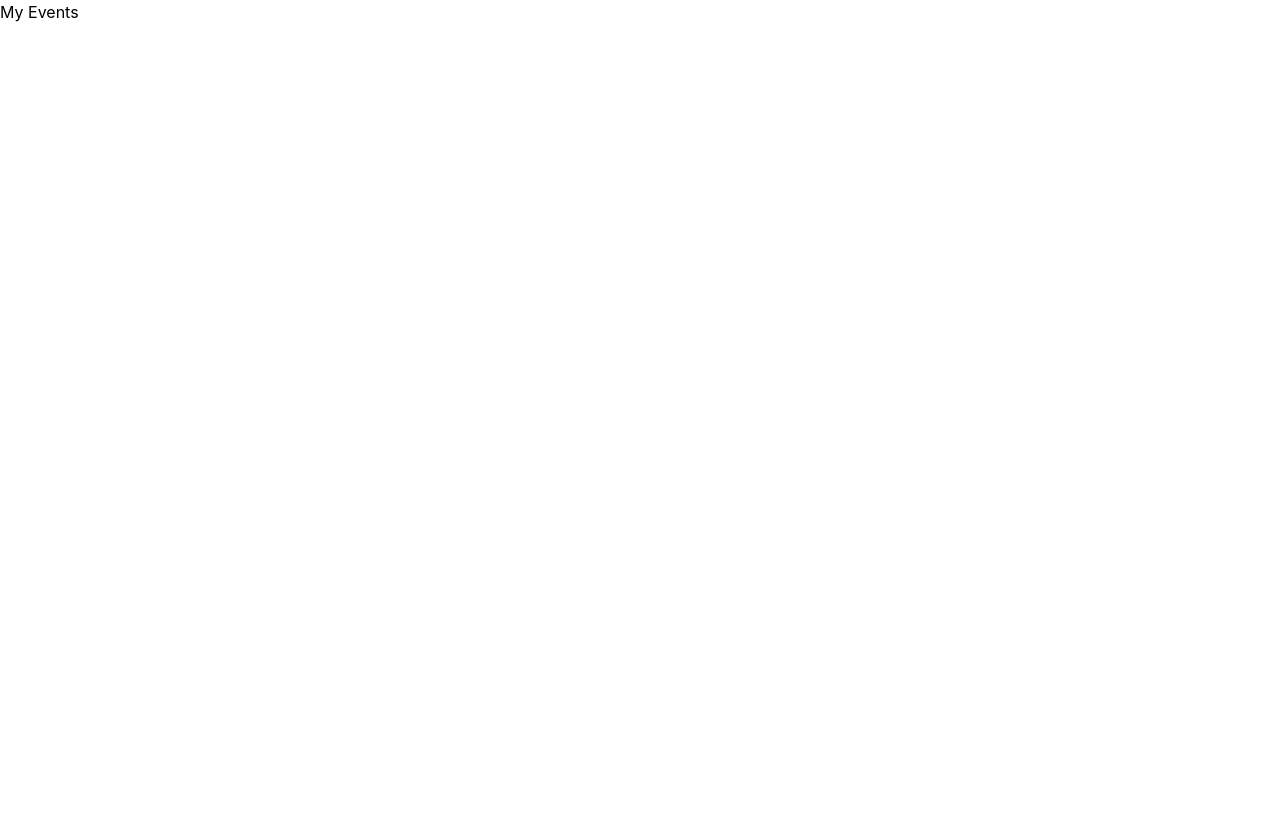
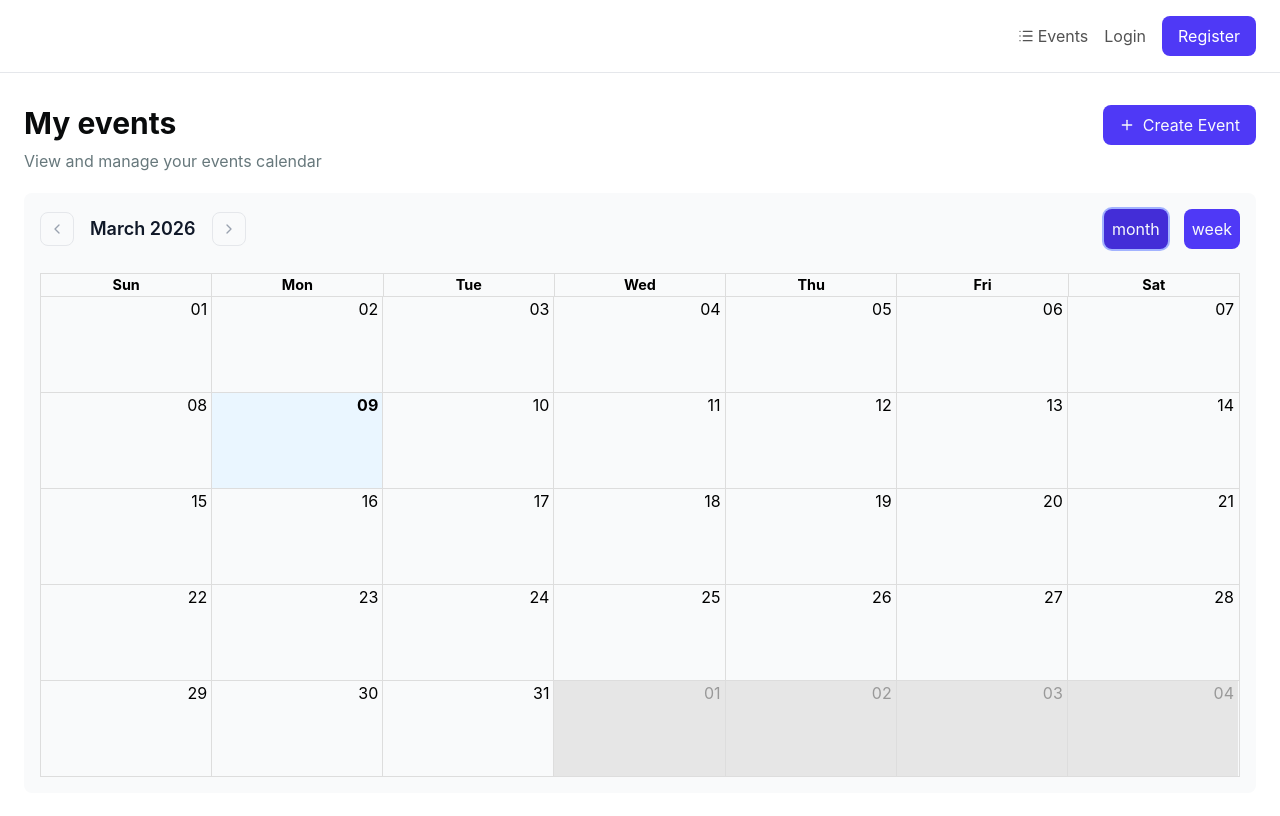
Before and after one commit to toriruban/Application, a React app in the folder frontend/: page /my-events in a window 1280 px wide. Shown: the top 816 px of the page. Built offline with nearby package versions, Linux system fonts and the light colour scheme; no server answers; the HTML template or start-up script is replaced by a standard one.

Commit message:
feat: add my events page with calendar and custom toolbar

```diff
--- a/frontend/package.json
+++ b/frontend/package.json
@@ -14,6 +14,7 @@
     "axios": "^1.13.6",
     "date-fns": "^4.1.0",
     "lucide-react": "^0.577.0",
+    "moment": "^2.30.1",
     "react": "^19.2.0",
     "react-big-calendar": "^1.19.4",
     "react-dom": "^19.2.0",
--- /dev/null
+++ b/frontend/src/components/CustomToolbar.tsx
@@ -0,0 +1,57 @@
+import { type ToolbarProps, Navigate } from 'react-big-calendar'
+import { ChevronRight, ChevronLeft } from 'lucide-react'
+
+export default function CustomToolbar({
+  onNavigate,
+  onView,
+  label,
+  view,
+}: ToolbarProps) {
+  const goBack = () => {
+    onNavigate(Navigate.PREVIOUS)
+  }
+
+  const goNext = () => {
+    onNavigate(Navigate.NEXT)
+  }
+
+  return (
+    <div className="flex flex-col sm:flex-row justify-between items-center mb-6 gap-4">
+      {/* LEFT SIDE: navigation + title */}
+      <div className="flex items-center gap-4 ">
+        <button
+          onClick={goBack}
+          className="p-2 border border-gray-200 hover:bg-gray-50  rounded-lg overflow-hidden cursor-pointer"
+          type="button"
+        >
+          <ChevronLeft size={16} className="text-gray-400" />
+        </button>
+        <span className="text-lg font-semibold text-gray-900">{label}</span>
+        <button
+          onClick={goNext}
+          className="p-2 border border-gray-200 hover:bg-gray-50  rounded-lg overflow-hidden cursor-pointer"
+          type="button"
+        >
+          <ChevronRight size={16} className="text-gray-400" />
+        </button>
+      </div>
+      {/* RIGHT SIDE: navigation + title */}
+      <div className="flex items-center gap-4">
+        <button
+          onClick={() => onView('month')}
+          className={`transition-all duration-200 p-2 rounded-lg cursor-pointer text-slate-50 ${view === 'month' ? 'bg-indigo-700 ring-2 ring-indigo-300' : 'bg-indigo-600 hover:bg-indigo-700'}`}
+          type="button"
+        >
+          month
+        </button>
+        <button
+          onClick={() => onView('week')}
+          className={`transition-all duration-200 p-2 rounded-lg cursor-pointer text-slate-50 ${view === 'week' ? 'bg-indigo-700 ring-2 ring-indigo-300' : 'bg-indigo-600 hover:bg-indigo-700'}`}
+          type="button"
+        >
+          week
+        </button>
+      </div>
+    </div>
+  )
+}
--- a/frontend/src/components/Navbar.tsx
+++ b/frontend/src/components/Navbar.tsx
@@ -6,27 +6,42 @@ export default function Navbar() {
     const { isAuthenticated, logout, user } = useAuthStore();
 
     return (
-        <nav className='border-b border-gray-200 px-6 py-4 flex justify-end items-center gap-4'>
-            <Link to='/events' className='flex items-center gap-1 text-neutral-600 hover:text-neutral-900'>
+      <nav className="sticky top-0 z-50 80 backdrop-blur-md border-b border-gray-200 px-6 py-4 flex justify-end items-center gap-4">
+        <Link
+          to="/events"
+          className="flex items-center gap-1 text-neutral-600 hover:text-neutral-900"
+        >
           <List size={16} />
           Events
         </Link>
         {isAuthenticated && (
           <>
-                    <Link to='/my-events' className='flex items-center gap-1 text-neutral-600 hover:text-neutral-900'>
+            <Link
+              to="/my-events"
+              className="flex items-center gap-1 text-neutral-600 hover:text-neutral-900"
+            >
               <Calendar size={16} />
               My events
             </Link>
-                    <Link to='/events/create' className='flex items-center gap-2 bg-indigo-600 text-slate-50 px-4 py-2 rounded-lg hover:text-indigo-900'>
+            <Link
+              to="/events/create"
+              className="flex items-center gap-2 bg-indigo-600 text-slate-50 px-4 py-2 rounded-lg hover:bg-indigo-700 transition-all duration-200"
+            >
               <Plus size={16} />
               Create Event
             </Link>
-                    <span className='flex items-center gap-1 text-neutral-600'>
-                        <User size={16} />
+            <div className="w-0.5 h-8 bg-gray-200 " />
+            <span className="flex items-center gap-1 text-neutral-600">
+              <User
+                size={30}
+                className="bg-indigo-200 text-indigo-400 rounded-full p-1.5"
+              />
               {user?.name}
             </span>
-                    <button onClick={logout}
-                        className='cursor-pointer text-neutral-600 hover:text-neutral-900'>
+            <button
+              onClick={logout}
+              className="cursor-pointer text-neutral-600 hover:text-neutral-900"
+            >
               <LogOut size={16} />
             </button>
           </>
@@ -34,10 +49,20 @@ export default function Navbar() {
 
         {!isAuthenticated && (
           <>
-                    <Link to='/login' className='text-neutral-600 hover:text-neutral-900'>Login</Link>
-                    <Link to='/register' className='bg-indigo-600 text-white px-4 py-2 rounded-lg hover:bg-indigo-700'>Register</Link>
+            <Link
+              to="/login"
+              className="text-neutral-600 hover:text-neutral-900"
+            >
+              Login
+            </Link>
+            <Link
+              to="/register"
+              className="bg-indigo-600 text-white px-4 py-2 rounded-lg hover:bg-indigo-700 transition-all duration-200"
+            >
+              Register
+            </Link>
           </>
         )}
       </nav>
-    );
+    )
 }
--- a/frontend/src/index.css
+++ b/frontend/src/index.css
@@ -1 +1,8 @@
 @import "tailwindcss";
+@import "react-big-calendar/lib/css/react-big-calendar.css";
+
+.rbc-day-bg,
+.rbc-day-slot,
+.rbc-time-slot {
+  cursor: pointer;
+}
--- a/frontend/src/pages/EventDetailPage.tsx
+++ b/frontend/src/pages/EventDetailPage.tsx
@@ -105,13 +105,12 @@ export default function EventDetailPage() {
         <Navbar />
         <div className="max-w-3xl mx-auto px-6 py-8">
           {/* back button */}
-          <Link
-            to="/events"
-            className="flex items-center gap-2 text-neutral-500 hover:text-neutral-900 mb-6"
+          <button
+            onClick={() => navigate(-1)}
+            className="flex items-center gap-2 text-neutral-500 hover:text-neutral-900 mb-6 cursor-pointer"
           >
             <ArrowLeft size={16} /> Back
-          </Link>
-
+          </button>
                 {isOrganizer && (
             <div className="flex gap-2">
               <Link
--- a/frontend/src/pages/MyEventsPage.tsx
+++ b/frontend/src/pages/MyEventsPage.tsx
@@ -1,3 +1,113 @@
+import { useEffect, useState } from 'react';
+import { Link } from 'react-router-dom';
+import api from '../services/api'
+import Navbar from '../components/Navbar';
+import { Plus } from 'lucide-react';
+import { Calendar, momentLocalizer, Views, type View } from 'react-big-calendar';
+import { type ToolbarProps } from 'react-big-calendar'
+import moment from 'moment';
+import 'react-big-calendar/lib/css/react-big-calendar.css';
+import CustomToolbar from '../components/CustomToolbar';
+import { useNavigate } from 'react-router-dom';
+
+interface Event {
+  id: number
+  title: string
+  date: string
+  start?: Date
+  end?: Date
+}
+interface CalendarEvent {
+  id: number
+  title: string
+  start: Date
+  end: Date
+}
+
 export default function MyEventsPage() {
-    return <div>My Events</div>
+
+  const [events, setEvents] = useState<Event[]>([]);
+  const [loading, setLoading] = useState(true);
+  const localizer = momentLocalizer(moment);
+  const [currentView, setCurrentView] = useState<View>(Views.MONTH);
+  const [currentDate, setCurrentDate] = useState(new Date());
+
+  const navigate = useNavigate();
+
+  useEffect(() => {
+    const fetchMyEvents = async () => {
+      try {
+        const response = await api.get('/users/me/events')
+        setEvents(response.data)
+      } catch {
+        console.error('Failed to fetch events')
+      } finally {
+        setLoading(false)
+      }
+    }
+    fetchMyEvents()
+  }, [])
+
+  const calendarEvents: CalendarEvent[] = events.map((event) => ({
+    id: event.id,
+    title: event.title,
+    start: new Date(event.date),
+    end: new Date(event.date),
+  }))
+
+  if (loading)
+    return (
+      <div className="min-h-screen bg-white flex items-center justify-center">
+        <p className="text-gray-500">Loading...</p>
+      </div>
+    )
+  return (
+    <div className="min-h-screen bg-white">
+      <Navbar />
+      <div className="max-w-7xl mx-auto px-6 py-8">
+        {/* title + description + Link */}
+        <div className="flex justify-between items-start">
+          <div>
+            <h2 className="text-3xl font-bold text-mist-950 mb-2">My events</h2>
+            <p className="text-mist-500">
+              View and manage your events calendar
+            </p>
+          </div>
+          <Link
+            to="/events/create"
+            className="flex items-center gap-2 bg-indigo-600 text-slate-50 px-4 py-2 rounded-lg hover:bg-indigo-700 transition-all duration-200"
+          >
+            <Plus size={16} />
+            Create Event
+          </Link>
+        </div>
+
+        {/* Calendar */}
+        <div className="h-500px lg:h-[calc(100vh-200px)] p-4 mt-5 bg-gray-50 rounded-lg">
+          <Calendar
+            localizer={localizer}
+            events={calendarEvents}
+            startAccessor="start"
+            endAccessor="end"
+            view={currentView}
+            onView={setCurrentView}
+            date={currentDate}
+            onNavigate={setCurrentDate}
+            selectable={true}
+            onSelectSlot={(slot) => {
+              setCurrentDate(slot.start)
+              setCurrentView(Views.WEEK)
+            }}
+            onSelectEvent={(event) =>
+              navigate(`/events/${(event as CalendarEvent).id}`)
+            }
+            components={{
+              toolbar: CustomToolbar as React.ComponentType<ToolbarProps>,
+            }}
+            defaultView="month"
+          />
+        </div>
+      </div>
+    </div>
+  )
 }
```
Also changed, not shown: 1 other file (tests, documents, lock files or other folders). Lines whose indentation alone changed are shown as unchanged.
